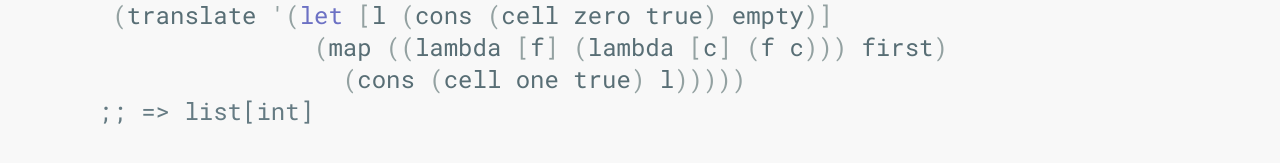
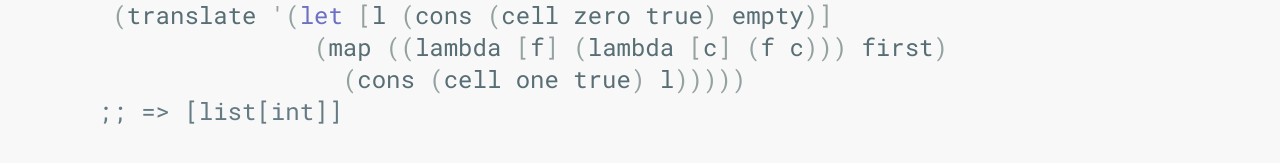
Before and after one commit to moea/types, a Jekyll site: the page built from index.markdown, in a window 1280 px wide and 900 px high, scrolled down 9270 px. Shown: the part 651-814 px from the top of the window. Built offline with Jekyll 4.4.1, drawn with Linux system fonts in a browser that asks for light colours.

Commit message:
Small correction

````diff
--- a/index.markdown
+++ b/index.markdown
@@ -290,5 +290,5 @@ A further demonstration of obfuscation and generics:
  (translate '(let [l (cons (cell zero true) empty)]
                (map ((lambda [f] (lambda [c] (f c))) first)
                  (cons (cell one true) l)))))
-;; => list[int]
+;; => [list[int]]
 ```
````
